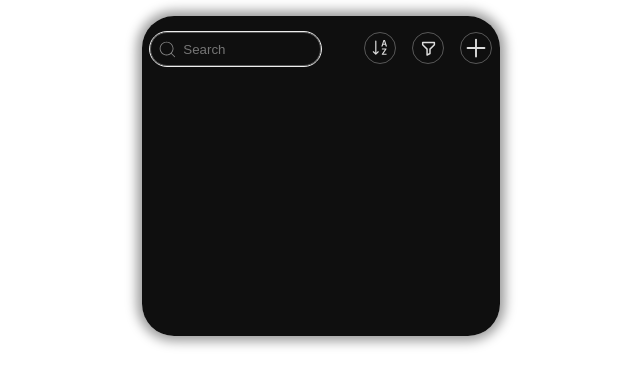
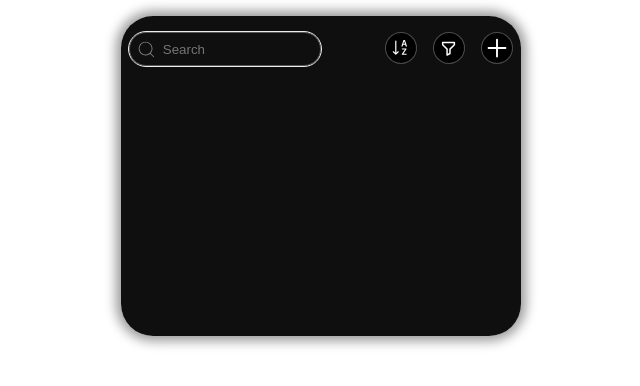
Before and after one commit to Samanjvd/contacts-project, a React (Create React App) app: page / in a window 1280 px wide. Shown: the top 386 px of the page, without its empty margins (319-959 px from the left). Built offline with nearby package versions, Linux system fonts and the light colour scheme.

Commit message:
<feat> A button for sorting was enabled

```diff
--- a/src/App.jsx
+++ b/src/App.jsx
@@ -6,6 +6,7 @@ import { useState } from "react";
 
 function App() {
   const [isClicked, setIsClicked] = useState(false);
+  const [isSort, setIsSort] = useState(false);
   const [search, setsearch] = useState("");
 
   return (
@@ -15,8 +16,10 @@ function App() {
           statusClicked={isClicked}
           onAddModal={setIsClicked}
           searchValue={setsearch}
+          onSort={setIsSort}
+          isStateDoSort={isSort}
         />
-        <Main searchValue={search} />
+        <Main searchValue={search} isStateDoSort={isSort} />
       </div>
       <AddContact statusClicked={isClicked} onAddModal={setIsClicked} />
     </div>
--- a/src/App.module.css
+++ b/src/App.module.css
@@ -23,7 +23,7 @@ body {
 
 .container {
   margin-top: 1rem;
-  max-width: 25rem;
+  width: 25rem;
   max-height: 20rem;
   background-color: #000000f0;
   color: #ddd;
--- a/src/components/header/Buttons.jsx
+++ b/src/components/header/Buttons.jsx
@@ -5,21 +5,30 @@ import { BsSortAlphaDown } from "react-icons/bs";
 import { BiFilterAlt } from "react-icons/bi";
 import { IoAddOutline } from "react-icons/io5";
 
-export default function Buttons({ onAddToBtn }) {
+export default function Buttons({ onAddModal, onSort, isStateDoSort }) {
+  const handleClickForSort = () => {
+    isStateDoSort ? onSort(false) : onSort(true);
+  };
+
   return (
     <div className={stylesButtons.buttons}>
-      <div className={`${stylesApp.fullRoundedBox} ${stylesButtons.button}`}>
+      <button
+        className={`${stylesApp.fullRoundedBox} ${stylesButtons.button} ${
+          isStateDoSort ? stylesButtons.activeBtn : null
+        }`}
+        onClick={handleClickForSort}
+      >
         <BsSortAlphaDown />
-      </div>
-      <div className={`${stylesApp.fullRoundedBox} ${stylesButtons.button}`}>
+      </button>
+      <button className={`${stylesApp.fullRoundedBox} ${stylesButtons.button}`}>
         <BiFilterAlt className={stylesButtons.filterIcon} />
-      </div>
-      <div
-        onClick={() => onAddToBtn(true)}
+      </button>
+      <button
+        onClick={() => onAddModal(true)}
         className={`${stylesApp.fullRoundedBox} ${stylesButtons.button}`}
       >
         <IoAddOutline style={{ fontSize: "2rem" }} />
-      </div>
+      </button>
     </div>
   );
 }
--- a/src/components/header/Buttons.module.css
+++ b/src/components/header/Buttons.module.css
@@ -8,11 +8,20 @@
   position: relative;
   transition: all 0.15s ease-in;
   cursor: pointer;
+  background-color: #000;
+  color: #fff;
 }
 
 .button:active {
-  background-color: #bbb;
   transform: scale(0.9);
+  -webkit-transform: scale(0.9);
+  -moz-transform: scale(0.9);
+  -ms-transform: scale(0.9);
+  -o-transform: scale(0.9);
+}
+
+.activeBtn {
+  background-color: #aaa;
 }
 
 .filterIcon {
--- a/src/components/header/Header.jsx
+++ b/src/components/header/Header.jsx
@@ -3,11 +3,20 @@ import SearchSection from "./SearchSection";
 import Buttons from "./Buttons";
 import styles from "./Header.module.css";
 
-export default function Header({ onAddModal, searchValue }) {
+export default function Header({
+  onAddModal,
+  searchValue,
+  onSort,
+  isStateDoSort,
+}) {
   return (
     <div className={styles.header}>
       <SearchSection searchValue={searchValue} />
-      <Buttons onAddToBtn={onAddModal} />
+      <Buttons
+        onAddModal={onAddModal}
+        onSort={onSort}
+        isStateDoSort={isStateDoSort}
+      />
     </div>
   );
 }
--- a/src/components/main/ItemContact.jsx
+++ b/src/components/main/ItemContact.jsx
@@ -6,11 +6,9 @@ import stylesApp from "../../App.module.css";
 import { FaTrashCan } from "react-icons/fa6";
 import TestModal from "../shared/test-modal";
 
-export default function ItemContact({ searchValue }) {
+export default function ItemContact({ searchValue, isStateDoSort }) {
   const [itemsContacts, setItemsContacts] = useState([]);
   const [selectedDelete, setSelectedDelete] = useState(null);
-
-  console.log(itemsContacts);
 
   const contactsStorage = localStorage.getItem("contacts");
   useEffect(() => {
@@ -62,6 +60,9 @@ export default function ItemContact({ searchValue }) {
           // .filter((item) => {
           //   return searchValue === "" ? item : item.Phone.inculdes(searchValue);
           // })
+          .sort((item1, item2) =>
+            isStateDoSort ? (item1.name > item2.name ? 1 : -1) : 0
+          ) // fix it
           .map((item, index) => (
             <li key={index} className={styles.listItem}>
               <div className={styles.right}>
--- a/src/components/main/ItemContact.module.css
+++ b/src/components/main/ItemContact.module.css
@@ -1,5 +1,6 @@
 .itemContact {
   width: 100%;
+  border-radius: 100vmax;
 }
 
 .listItem {
@@ -14,11 +15,6 @@
 
 .itemContact :hover {
   background-color: #2979ff;
-  border-radius: 100vmax;
-  -webkit-border-radius: 100vmax;
-  -moz-border-radius: 100vmax;
-  -ms-border-radius: 100vmax;
-  -o-border-radius: 100vmax;
 }
 
 .right {
--- a/src/components/main/ListContact.jsx
+++ b/src/components/main/ListContact.jsx
@@ -2,11 +2,11 @@ import React from "react";
 import styles from "./ListContact.module.css";
 import ItemContact from "./ItemContact";
 
-export default function ListContact({ searchValue }) {
+export default function ListContact({ searchValue, isStateDoSort }) {
   return (
     <>
       <ul className={styles.list}>
-        <ItemContact searchValue={searchValue} />
+        <ItemContact searchValue={searchValue} isStateDoSort={isStateDoSort} />
       </ul>
     </>
   );
--- a/src/components/main/Main.jsx
+++ b/src/components/main/Main.jsx
@@ -2,10 +2,10 @@ import React from "react";
 import styles from "./Main.module.css";
 import ListContact from "./ListContact";
 
-export default function Main({ searchValue }) {
+export default function Main({ searchValue, isStateDoSort }) {
   return (
     <div className={styles.main}>
-      <ListContact searchValue={searchValue} />
+      <ListContact searchValue={searchValue} isStateDoSort={isStateDoSort} />
     </div>
   );
 }
```
